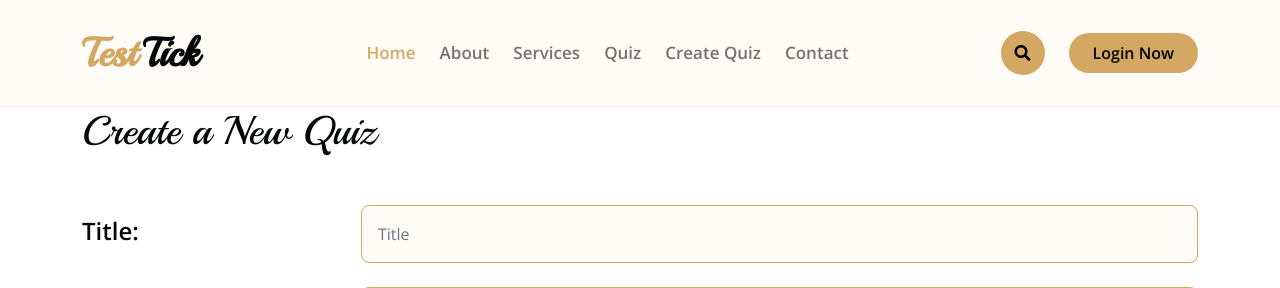
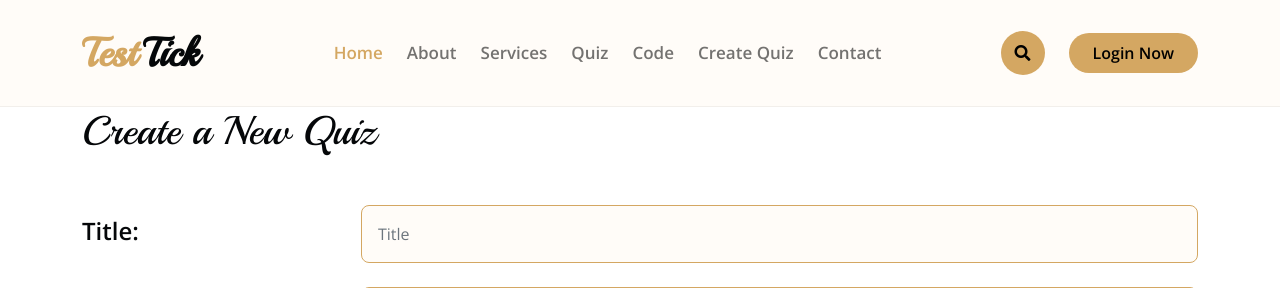
Before and after one commit to Kode-with-Karan/TestTick, a Django app: page /quiz/create/ in a window 1280 px wide. Shown: the top 288 px of the page. Run offline with Django 5.2, Linux system fonts and the light colour scheme; some libraries are stand-ins or nearby versions.

Commit message:
Adding Passcode page

```diff
--- a/quiz/forms.py
+++ b/quiz/forms.py
@@ -33,3 +33,7 @@ class UploadQuizFileForm(forms.ModelForm):
         model = UploadedFile
         fields = ['file']
         # fields = ['title', 'description', 'institution', 'start_time', 'end_time', 'is_public', 'price', 'shuffle_questions', 'file']
+
+
+class PasscodeForm(forms.Form):
+    passcode = forms.CharField(label='Enter Passcode', max_length=20)
--- a/quiz/urls.py
+++ b/quiz/urls.py
@@ -7,6 +7,7 @@ urlpatterns = [
     path('<int:pk>/', views.quiz_detail, name='quiz_detail'),
     path('upload/', views.upload_quiz_file, name='upload_quiz_file'),
     path('create/', views.create_quiz, name='create_quiz'),
+    path('code/', views.quiz_code, name='quiz_code'),
     path('<int:pk>/solve/', views.solve_quiz, name='solve_quiz'),
     path('<int:pk>/result/', views.quiz_result, name='quiz_result'),
 ]
--- a/quiz/views.py
+++ b/quiz/views.py
@@ -8,10 +8,48 @@ from django.http import HttpResponseRedirect
 from django.urls import reverse
 import os
 from .models import UploadedFile, Quiz, Quiz_Question, Option, UserAnswer, StudentQuiz, Quiz_UserAnswer, UsersAnswer
-from .forms import UploadQuizFileForm, QuizForm, QuizQuestionFormSet
+from .forms import UploadQuizFileForm, QuizForm, QuizQuestionFormSet, PasscodeForm
 from .utils import parse_word_file, parse_excel_file
 from institutions.models import Institution
 from results.models import TestSummary
+from users.models import User
+
+
+def quiz_code(request):
+
+    form = PasscodeForm(request.POST or None)
+    error = None
+
+    if request.method == 'POST':
+        if form.is_valid():
+            code = form.cleaned_data['passcode']
+            print(code)
+            split_code = [code[i:i+2] for i in range(0, len(code), 2)]
+            print(split_code)
+            institution = get_object_or_404(Institution, pk=split_code[1])
+            print(institution)
+            user = get_object_or_404(User, pk=split_code[2])
+            print(user)
+            quiz = get_object_or_404(Quiz, pk=split_code[0], institution=institution, created_by= user)
+            return redirect('solve_quiz', pk=quiz.pk)
+
+    return render(request, 'quiz/enter_passcode.html', {'form': form, 'error': error})
+
+# def quiz_passcode_view(request):
+#     form = PasscodeForm(request.POST or None)
+#     error = None
+
+#     if request.method == 'POST':
+#         if form.is_valid():
+#             code = form.cleaned_data['passcode']
+#             try:
+#                 quiz = Quiz.objects.get(passcode=code)
+#                 return redirect('quiz_detail', quiz_id=quiz.id)
+#             except Quiz.DoesNotExist:
+#                 error = "Invalid passcode. Try again."
+
+#     return render(request, 'quiz/enter_passcode.html', {'form': form, 'error': error})
+
 
 def get_default_institution(user):
     return Institution.objects.filter(user=user).first()  # assuming you have a relation
@@ -108,58 +146,59 @@ def create_quiz(request):
 
 # @login_required
 def solve_quiz(request, pk):
-    quiz = get_object_or_404(Quiz, pk=pk)
 
-    print("Kuch nahi")
-    print(quiz)
+    if request.user.is_authenticated:
+        quiz = get_object_or_404(Quiz, pk=pk)
 
-    # if quiz.start_time and quiz.end_time:
-    #     now = timezone.now()
-    #     if now < quiz.start_time or now > quiz.end_time:
-    #         return render(request, 'quiz/quiz_unavailable.html', {'quiz': quiz})
+        # if quiz.start_time and quiz.end_time:
+        #     now = timezone.now()
+        #     if now < quiz.start_time or now > quiz.end_time:
+        #         return render(request, 'quiz/quiz_unavailable.html', {'quiz': quiz})
 
-    questions = quiz.quiz_questions.all()
+        questions = quiz.quiz_questions.all()
 
-    print(questions)
+        # print(questions)
 
-    if quiz.shuffle_questions:
-        questions = list(questions.order_by('?'))
+        if quiz.shuffle_questions:
+            questions = list(questions.order_by('?'))
 
-    if request.method == 'POST':
-        score = 0
+        if request.method == 'POST':
+            score = 0
 
-        # Create the UsersAnswer record for this attempt
-        users_answer = UsersAnswer.objects.create(user=request.user, quiz=quiz)
+            # Create the UsersAnswer record for this attempt
+            users_answer = UsersAnswer.objects.create(user=request.user, quiz=quiz)
 
-        for question in questions:
-            selected = request.POST.get(str(question.id))  # should be 'options_A', etc.
-            correct = question.is_correct
+            for question in questions:
+                selected = request.POST.get(str(question.id))  # should be 'options_A', etc.
+                correct = question.is_correct
 
-            if selected:
-                is_correct = selected == correct
-                if is_correct:
-                    score += 1
+                if selected:
+                    is_correct = selected == correct
+                    if is_correct:
+                        score += 1
 
-                Quiz_UserAnswer.objects.create(
-                    user_answer=users_answer,
-                    question=question.question,
-                    options_A=question.options_A,
-                    options_B=question.options_B,
-                    options_C=question.options_C,
-                    options_D=question.options_D,
-                    is_correct = correct,
-                    is_selected=selected  # what user selected
-                )
+                    Quiz_UserAnswer.objects.create(
+                        user_answer=users_answer,
+                        question=question.question,
+                        options_A=question.options_A,
+                        options_B=question.options_B,
+                        options_C=question.options_C,
+                        options_D=question.options_D,
+                        is_correct = correct,
+                        is_selected=selected  # what user selected
+                    )
 
 
-        # Save score separately
-        StudentQuiz.objects.update_or_create(
-            quiz=quiz,
-            student=request.user,
-            defaults={'score': score, 'completed': True}
-        )
+            # Save score separately
+            StudentQuiz.objects.update_or_create(
+                quiz=quiz,
+                student=request.user,
+                defaults={'score': score, 'completed': True}
+            )
 
-        return HttpResponseRedirect(reverse('quiz_result', args=[quiz.pk]))
+            return HttpResponseRedirect(reverse('quiz_result', args=[quiz.pk]))
+    else:
+        return redirect
 
     return render(request, 'quiz/solve_quiz.html', {
         'quiz': quiz,
--- a/templates/navbar.html
+++ b/templates/navbar.html
@@ -16,6 +16,7 @@
                     <a href="{% url 'about' %}" class="nav-item nav-link">About</a>
                     <a href="{% url 'service' %}" class="nav-item nav-link">Services</a>
                     <a href="{% url 'quiz_list' %}" class="nav-item nav-link">Quiz</a>
+                    <a href="{% url 'quiz_code' %}" class="nav-item nav-link">Code</a>
                     <a href="{% url 'create_quiz' %}" class="nav-item nav-link">Create Quiz</a>
                     <!-- <a href="{% url 'event' %}" class="nav-item nav-link">Events</a>
                     <a href="{% url 'menu' %}" class="nav-item nav-link">Menu</a>
--- a/templates/pages/home.html
+++ b/templates/pages/home.html
@@ -19,8 +19,8 @@
                 <h1 class="display-1 mb-4 animated bounceInDown"> Your Smart Companion for Online <span class="text-primary">Quizzes </span>& Assessments </h1>
                 <a href="{% url 'quiz_list' %}"
                     class="btn btn-primary border-0 rounded-pill py-3 px-4 px-md-5 me-4 animated bounceInLeft">Start Quiz</a>
-                <a href="{% url 'about' %}" class="btn btn-primary border-0 rounded-pill py-3 px-4 px-md-5 animated bounceInLeft">Know
-                    More</a>
+                <a href="{% url 'quiz_code' %}" class="btn btn-primary border-0 rounded-pill py-3 px-4 px-md-5 animated bounceInLeft">Know
+                    Enter Code</a>
             </div>
             <div class="col-lg-5 col-md-12">
                 <img src="{% static 'design/img/home.png' %}" class="img-fluid rounded animated zoomIn" alt="">
```
Also changed, not shown: quiz/templates/quiz/enter_passcode.html (added, +24 -0 lines), db.sqlite3.
